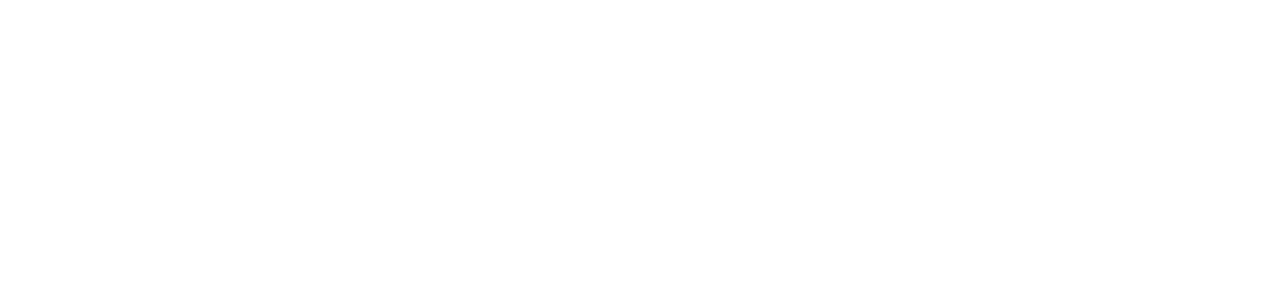
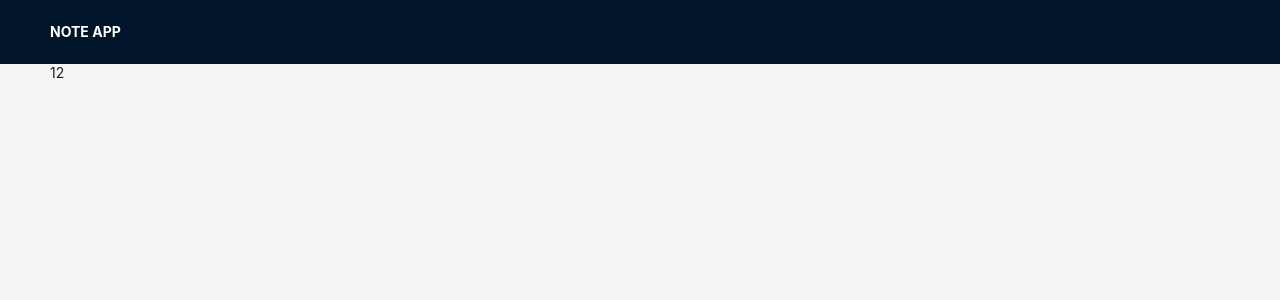
Before and after one commit to Circkoooooo/note-app, a React (Create React App) app: page /read/1 in a window 1280 px wide. Before the commit this address had no page. Shown: the top 300 px of the page. Built offline with nearby package versions, Linux system fonts and the light colour scheme.

Commit message:
feat: NoteReader page

```diff
--- a/src/App.tsx
+++ b/src/App.tsx
@@ -1,6 +1,7 @@
 import { useEffect } from 'react'
 import { Route, Routes, useNavigate } from 'react-router-dom'
 import Home from './pages/Home'
+import NoteReader from './pages/NoteReader'
 
 function App() {
 	const Redirect = ({ to }: { to: string }) => {
@@ -10,10 +11,12 @@
 		})
 		return null
 	}
+
 	return (
 		<Routes>
 			<Route path='/' element={<Redirect to='/home' />} />
 			<Route path='/home/*' element={<Home />} />
+			<Route path='/read/:id' element={<NoteReader />} />
 		</Routes>
 	)
 }
--- a/src/components/Note/index.tsx
+++ b/src/components/Note/index.tsx
@@ -1,3 +1,4 @@
+import { useNavigate } from 'react-router-dom'
 import NoteList, { NoteType } from './NoteList'
 
 const mockNotes: NoteType[] = [
@@ -28,8 +29,9 @@
 ]
 
 const Note = () => {
+	const navigate = useNavigate()
 	const selectNote = (note: NoteType) => {
-		console.log(note)
+		navigate(`/read/${note.id}`)
 	}
 
 	return (
--- /dev/null
+++ b/src/pages/NoteReader.tsx
@@ -0,0 +1,25 @@
+import { Layout } from 'antd'
+import { Content, Header } from 'antd/es/layout/layout'
+import React from 'react'
+import Logo from '../components/Logo'
+
+interface NoteReaderType {}
+const NoteReader: React.FC<NoteReaderType> = () => {
+	return (
+		<Layout
+			className='layout'
+			style={{
+				minHeight: '100vh',
+			}}
+		>
+			<Header>
+				<Logo direction='row' />
+			</Header>
+			<Content style={{ padding: '0 50px' }}>
+				<div>12</div>
+			</Content>
+		</Layout>
+	)
+}
+
+export default NoteReader
```
